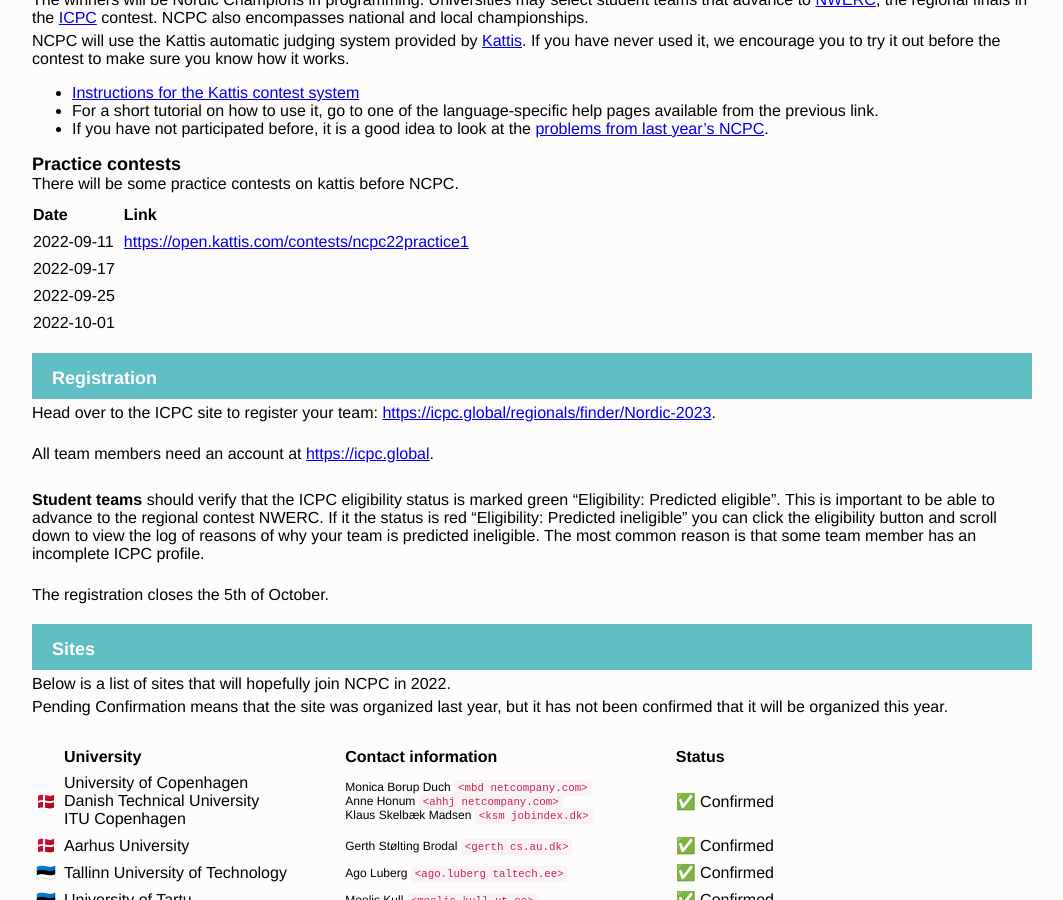
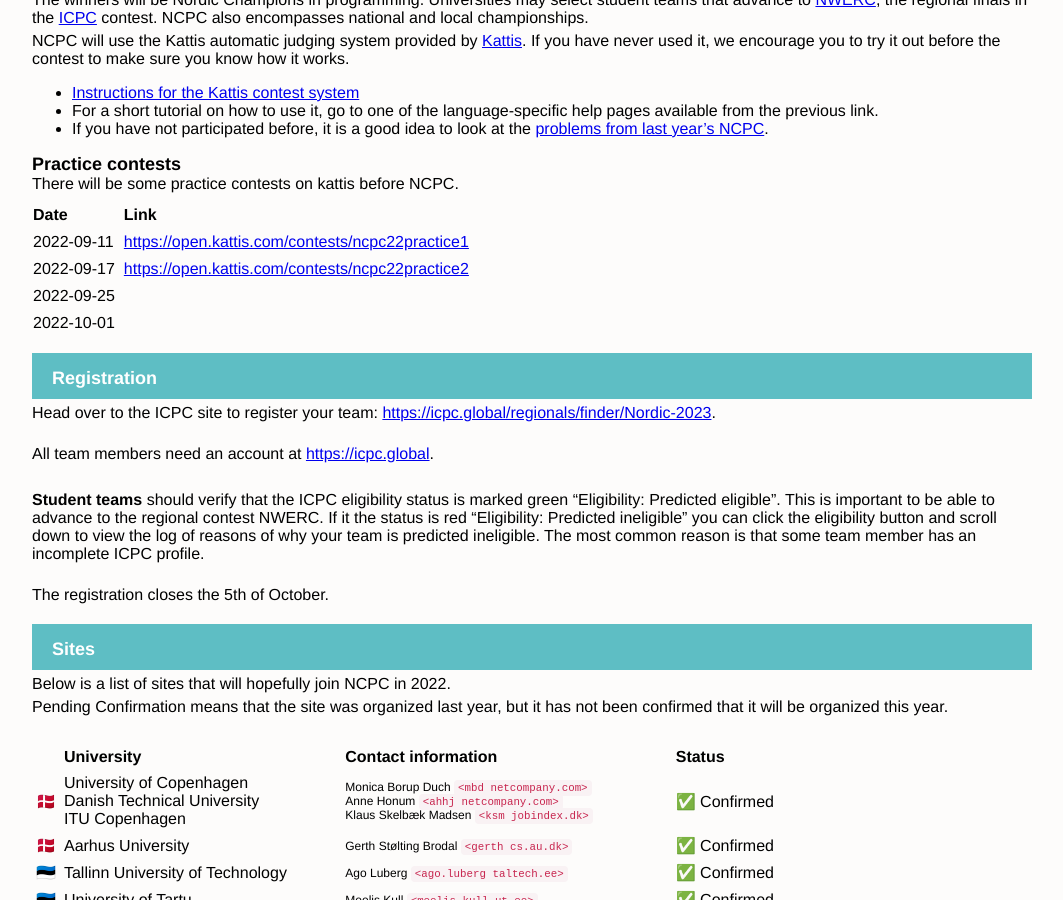
Before and after one commit to icpc/ncpc-web, a Jekyll site: the page built from ncpc2022/index.md, in a window 1280 px wide and 900 px high, scrolled down 641 px. Shown: the whole window, without its empty margins (108-1171 px from the left). Built offline with Jekyll 4.4.1, drawn with Linux system fonts in a browser that asks for light colours; some of the changed lines change nothing that is shown.

Commit message:
[2022] add practice contest 2 link

```diff
--- a/ncpc2022/index.md
+++ b/ncpc2022/index.md
@@ -51,7 +51,7 @@
 <table class="info-table">
   <tr><th>Date</th><th>Link</th></tr>
   <tr><td>2022-09-11</td><td><a href="https://open.kattis.com/contests/ncpc22practice1">https://open.kattis.com/contests/ncpc22practice1</a></td></tr>
-  <tr><td>2022-09-17</td><td></td></tr>
+  <tr><td>2022-09-17</td><td><a href="https://open.kattis.com/contests/ncpc22practice2">https://open.kattis.com/contests/ncpc22practice2</a></td></tr>
   <tr><td>2022-09-25</td><td></td></tr>
   <tr><td>2022-10-01</td><td></td></tr>
 </table>
```
